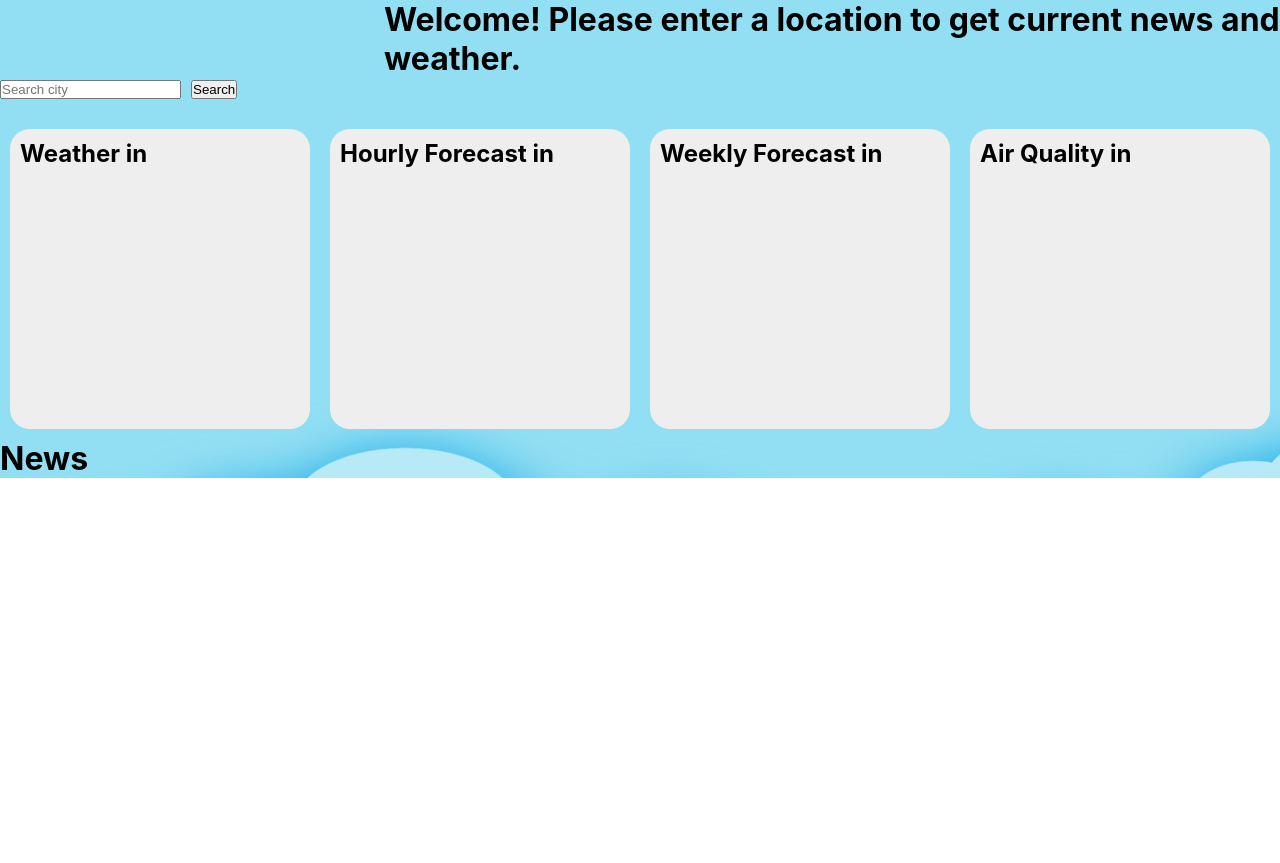
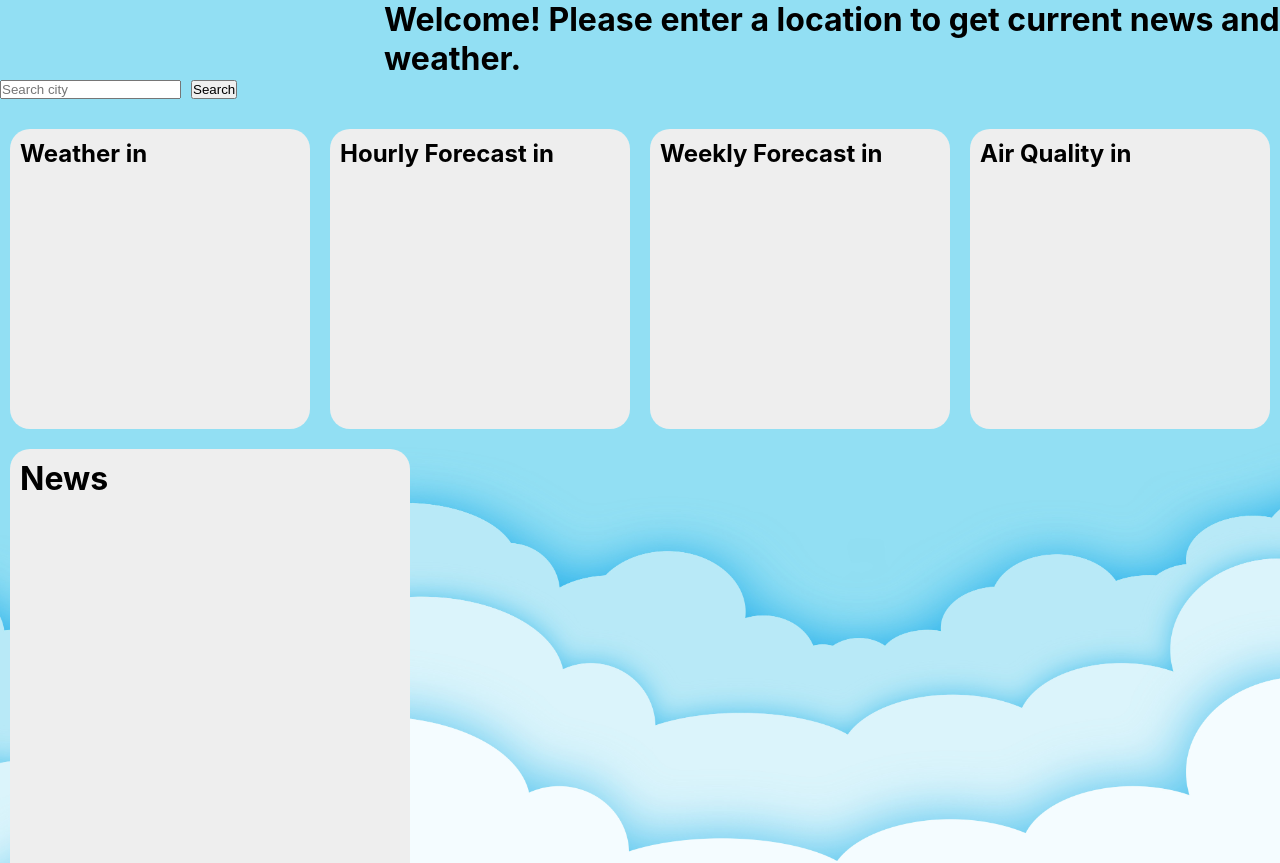
Before and after one commit to larsones/Headstarter-Project-2, a React (Create React App) app in the folder weather-app/: page / in a window 1280 px wide. Shown: the top 863 px of the page. Before the commit the page ends 800 px from the top, so only its background shows below. Built offline with nearby package versions, Linux system fonts and the light colour scheme.

Commit message:
Update App.css

```diff
--- a/weather-app/src/App.css
+++ b/weather-app/src/App.css
@@ -10,12 +10,14 @@
   background-attachment: fixed;
 }
 
+
 .widgets {
   display: flex;
   justify-content: space-around;
   flex-wrap: wrap;
   margin-top: 20px;
 }
+
 
 .widget {
   width: 300px;
@@ -27,18 +29,25 @@
   margin: 10px;
 }
 
-.newsWidget {
-  display: flex;
-  flex-wrap: wrap;
-  justify-content: space-between;
+
+.newsWidget{
+  width: 400px;
+  height: 2100px;
+  border-radius: 20px;
+  background-color: #eee;
+  padding: 10px;
+  box-sizing: border-box;
+  margin: 10px;
 }
 
+
 .article {
-  flex-basis: calc(20% - 20px); /* Adjust the width as needed */
+  display: flex;
+  flex-direction: column;
+  align-items: center;
   margin-bottom: 20px;
-  padding: 10px;
-  box-sizing: border-box;
 }
+
 
 .article img {
   width: 300px;
@@ -47,16 +56,19 @@
   border-radius: 10px;
 }
 
+
 .article h2 {
   margin-top: 10px;
   font-size: 18px;
   text-align: center;
 }
 
+
 .article p {
   margin-top: 10px;
   text-align: center;
 }
+
 
 .article a {
   display: inline-block;
@@ -67,9 +79,11 @@
   font-weight: bold;
 }
 
+
 .article a:hover {
   color: #000;
 }
+
 
 .text{
   padding-left: 30%;
@@ -83,6 +97,8 @@
 }
 
 
+
+
 input[type='text'] {
   margin-right: 10px;
 }
```
